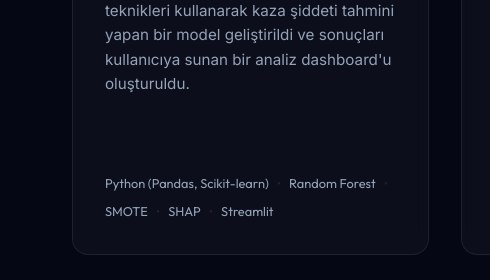
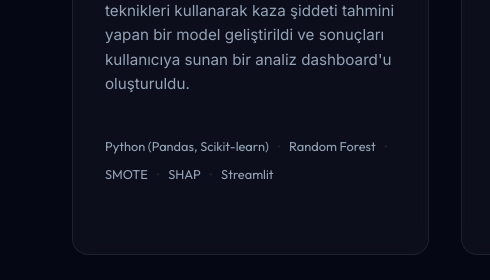
Before and after one commit to Aleyna134/portfolio-website, a plain HTML site: page index.html in a window 1280 px wide. Shown: the part 3300-3580 px from the top of the page, 0-490 px from the left. Drawn offline with Linux system fonts and the light colour scheme.

Commit message:
style: align technologies vertically in cards without GitHub links

```diff
--- a/styles.css
+++ b/styles.css
@@ -542,6 +542,10 @@ body.run-intro .laser-beam {
     width: 100%;
 }
 
+.project-footer:not(:has(.project-link)) {
+    padding-bottom: 2.3rem;
+}
+
 .project-link {
     display: inline-flex;
     align-items: center;
```
